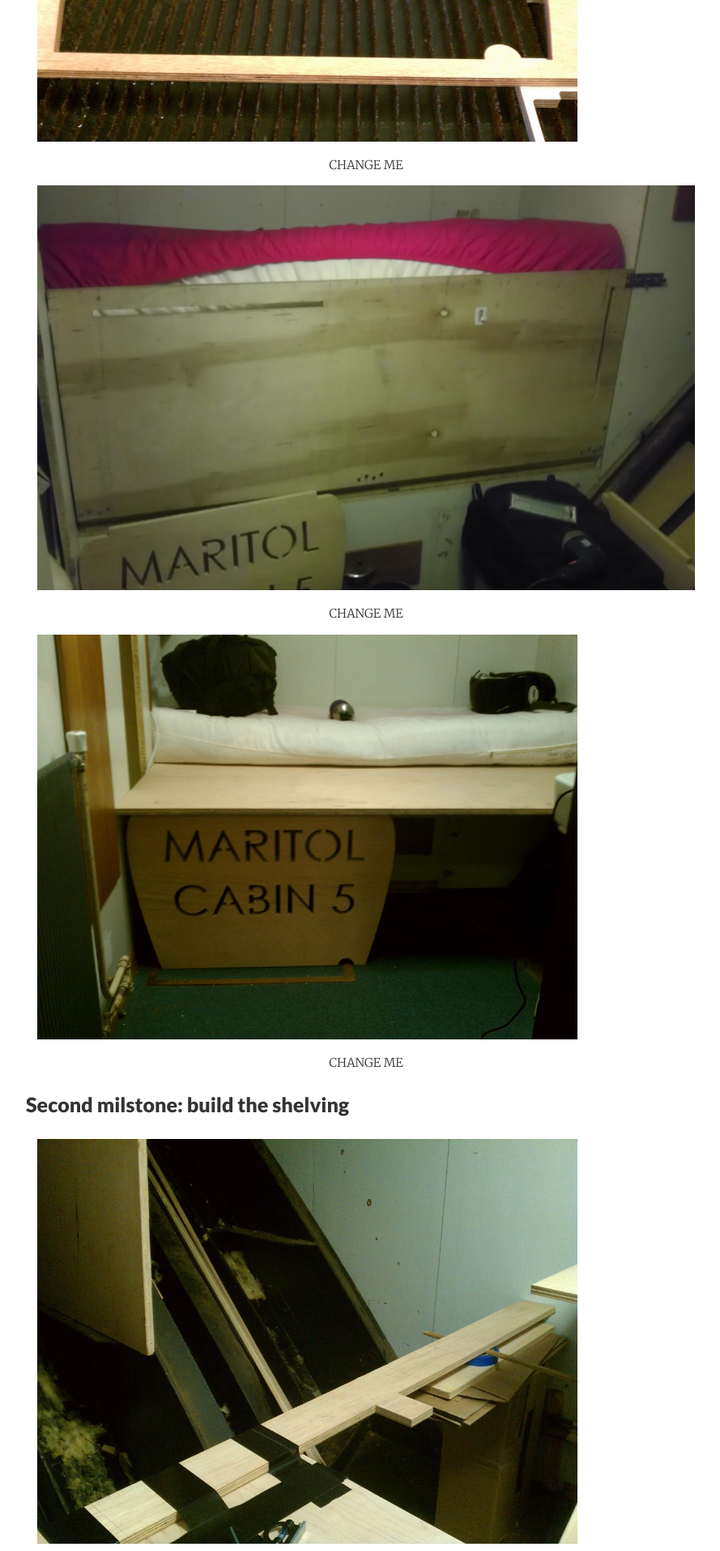
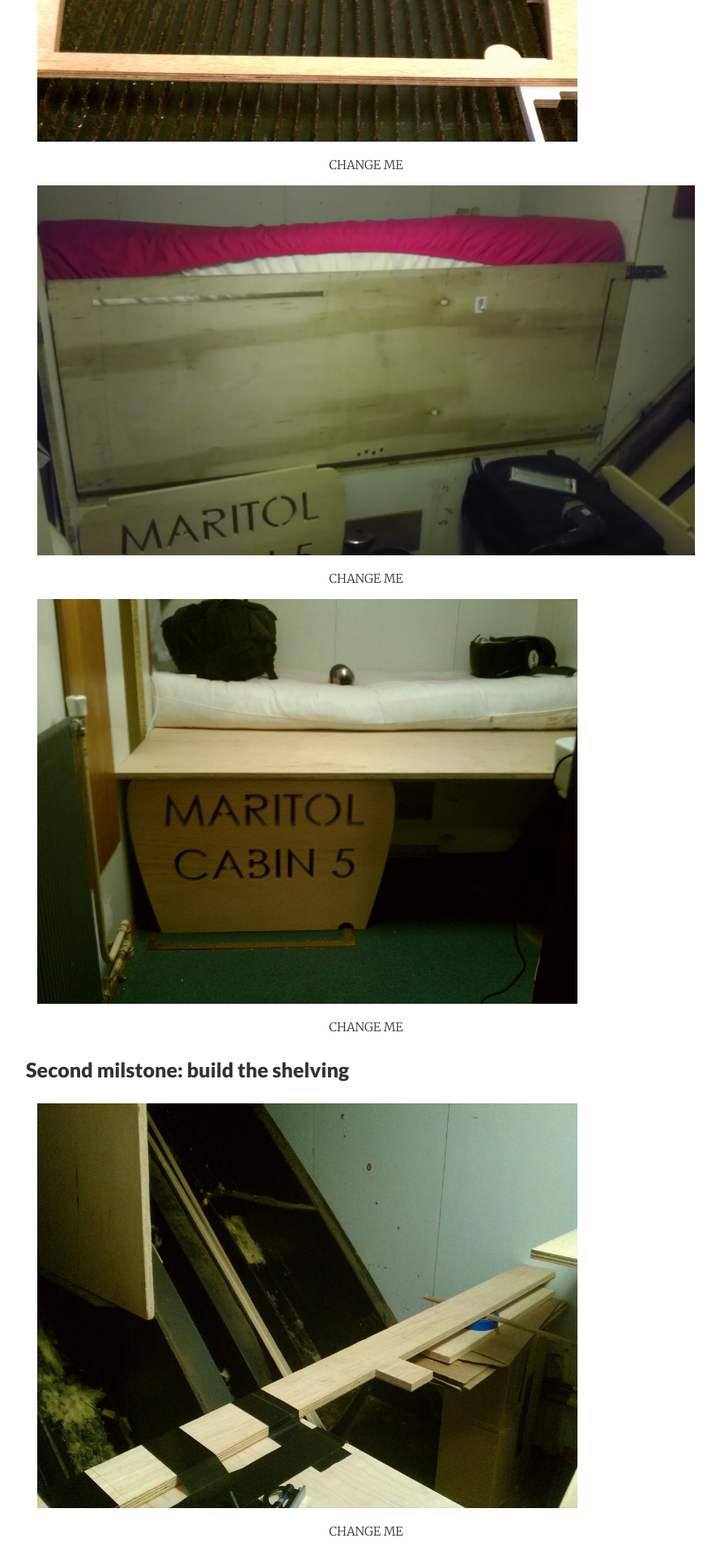
Before and after one commit to RobertMartinez/robertmartinez.github.io, a Jekyll site: the page built from _posts/2016-01-17-using-matterport-scanner-for-room-renovation.md, in a window 1280 px wide. Shown: the part 4304-6220 px from the top of the page at 81% size, without its empty margins (188-1077 px from the left). Built offline with Jekyll 4.4.1, drawn with Linux system fonts in a browser that asks for light colours; comment, search, counter and statistics services are not loaded.

Commit message:
setting height of images to a default max height

```diff
--- a/_includes/image.html
+++ b/_includes/image.html
@@ -1,4 +1,4 @@
 <table class="image">
 <caption align="bottom">{{ include.description }}</caption>
-<tr><td><img src="{{ include.url }}" alt="{{ include.description }}" style="height:500px;"/></td></tr>
+<tr><td><img src="{{ include.url }}" alt="{{ include.description }}" style="max-height:500px;"/></td></tr>
 </table>
```
